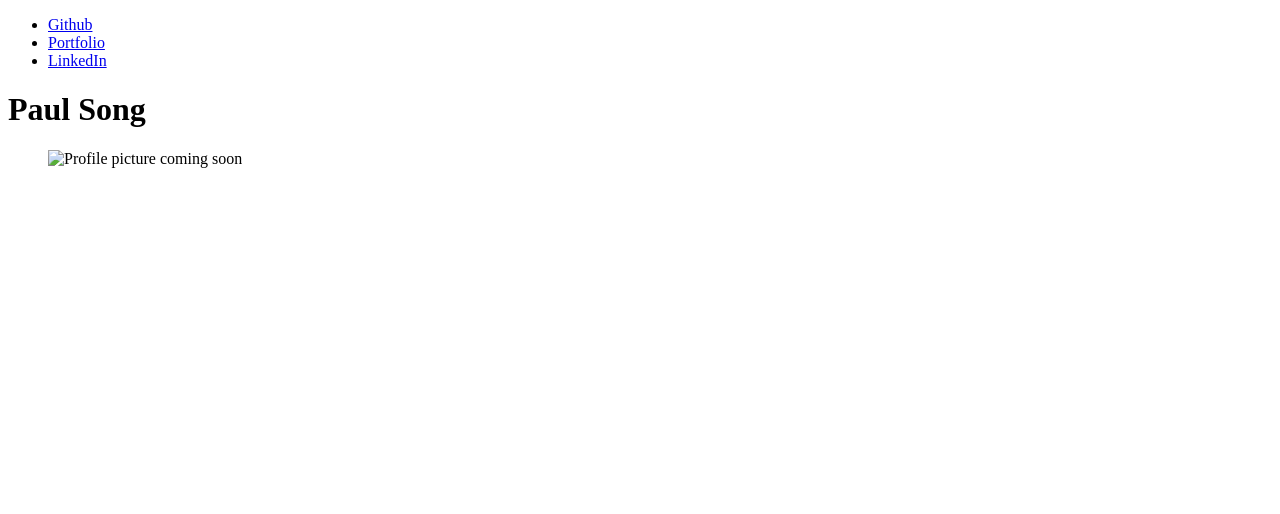
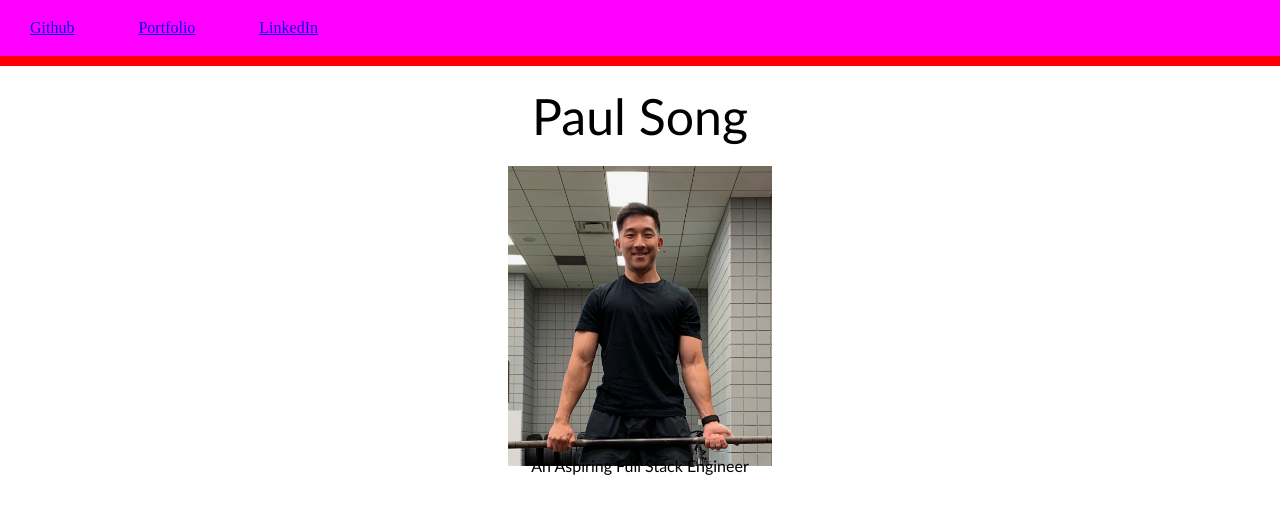
Before and after one commit to psong1/miniproject-1, a plain HTML site: page index.html in a window 1280 px wide. Drawn offline with Linux system fonts and the light colour scheme.

Commit message:
added CSS functionality to HTML

```diff
--- /dev/null
+++ b/assets/css/reset.css
@@ -0,0 +1,43 @@
+html, body, div, span, applet, object, iframe,
+h1, h2, h3, h4, h5, h6, p, blockquote, pre,
+a, abbr, acronym, address, big, cite, code,
+del, dfn, em, img, ins, kbd, q, s, samp,
+small, strike, strong, sub, sup, tt, var,
+b, u, i, center,
+dl, dt, dd, ol, ul, li,
+fieldset, form, label, legend,
+table, caption, tbody, tfoot, thead, tr, th, td,
+article, aside, canvas, details, embed,
+figure, figcaption, footer, header, hgroup,
+menu, nav, output, ruby, section, summary,
+time, mark, audio, video {
+	margin: 0;
+	padding: 0;
+	border: 0;
+	font-size: 100%;
+	font: inherit;
+	vertical-align: baseline;
+}
+/* HTML5 display-role reset for older browsers */
+article, aside, details, figcaption, figure,
+footer, header, hgroup, menu, nav, section {
+	display: block;
+}
+body {
+	line-height: 1;
+}
+ol, ul {
+	list-style: none;
+}
+blockquote, q {
+	quotes: none;
+}
+blockquote:before, blockquote:after,
+q:before, q:after {
+	content: '';
+	content: none;
+}
+table {
+	border-collapse: collapse;
+	border-spacing: 0;
+}
--- /dev/null
+++ b/assets/css/style.css
@@ -0,0 +1,52 @@
+* {
+    font-family: 'Gill Sans', 'Gill Sans MT', Calibri, 'Trebuchet MS', sans-serif;
+
+}
+
+nav {
+    width: 100%;
+}
+
+nav {
+    padding: 20px 0px;
+    vertical-align: top;
+    width: 100%;
+    background-color: #f0f;
+    border-bottom: 10px solid red;
+    display: flex;
+    flex-wrap: wrap;
+    justify-content: left;
+}
+
+.text-left li {
+    display: inline;
+    padding: 20px;
+    margin: 10px;
+}
+
+body {
+    display: block;
+    position: relative;
+    text-align: center;
+}
+
+.text-center {
+    position: relative;
+    top: 25px;
+    font-size: 50px;
+}
+figure {
+    display: block;
+    position: relative;
+    top: 50px;
+}
+
+img {
+    max-height: 300px;
+    max-width: 300px;;
+}
+
+p {
+    position: relative;
+    top: 40px;
+}
--- a/index.html
+++ b/index.html
@@ -4,26 +4,32 @@
     <meta charset="UTF-8">
     <meta http-equiv="X-UA-Compatible" content="IE=edge">
     <meta name="viewport" content="width=device-width, initial-scale=1.0">
+    <link rel="stylesheet" href="./assets/css/reset.css" />
+    <link rel="stylesheet" href="./assets/css/style.css" />
     <title>My Landing Page</title>
 </head>
 
-<body>
     <header>
-        <nav class="text-left">
-            <ul>
-                <li> <a href="https://github.com/psong1">Github</a></li>
+        <nav>
+            <ul class="text-left">
+                <li> <a href="#">Github</a></li>
                 <li> <a href="#">Portfolio</a></li>
                 <li> <a href="https://www.linkedin.com/in/paul-song-a093a8192/">LinkedIn</a></li>
             </ul>
         </nav>
     </header>
 
+<body>
     <main>
         <h1 class="text-center">Paul Song</h1>
         <!-- use src to add profile picture later-->
         <figure>
-        <img alt="Profile picture coming soon" />
+        <img src="./assets/images/IMG_1333.JPG" alt="Profile picture coming soon" />
         </figure>
+
+        <section>
+            <p>An Aspiring Full Stack Engineer</p>
+        </section>
     </main>
 
 </body>
```
Also changed, not shown: assets/images/IMG_1333.JPG (added), assets/style.css (deleted), 2 other files.
